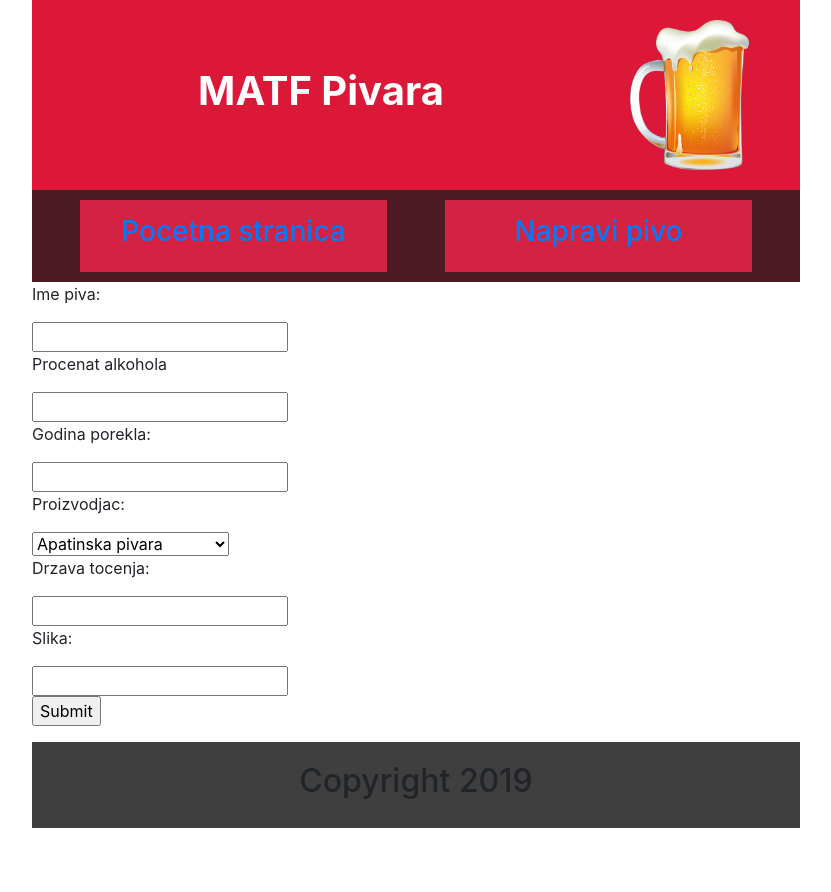
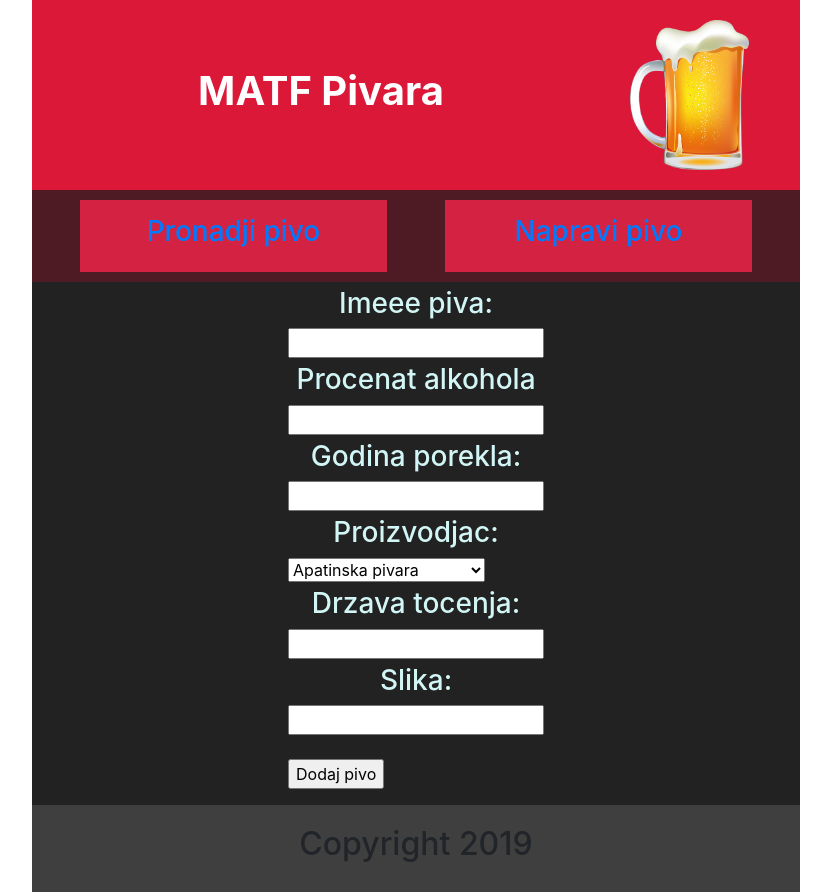
Before and after one commit to MarkoMAT4/MarkoMAT4.github.io, a PHP site: page /napravi.php in a window 1280 px wide. Shown: the whole page, without its empty margins (224-1055 px from the left). Before the commit the page ends 828 px from the top, so only its background shows below. Run offline with PHP 8.4, Linux system fonts and the light colour scheme; data comes from the database, SQL or seed files in the repository.

Commit message:
Malo CSS

```diff
--- a/css/style.css
+++ b/css/style.css
@@ -78,6 +78,32 @@
     color: azure;
 }
 
+.glavno > div > form> h3{
+    padding-top: 5px;
+    text-align: center;
+    color: rgb(210, 245, 245);
+}
+
+.form{
+    padding: 20px;
+    margin: 20px;
+}
+
+textarea {
+    width: 100%;
+    height: 150px;
+    padding: 12px 20px;
+    box-sizing: border-box;
+    border: 2px solid #ccc;
+    border-radius: 4px;
+    background-color: #f8f8f8;
+    resize: none;
+  }
+
+input[type=text]:focus {
+    background-color: rgb(212, 231, 238);
+  }
+
 .lista {
     display: flex;
 }
--- a/napravi.php
+++ b/napravi.php
@@ -13,15 +13,16 @@
 		require_once 'uvekisto.php';
 	?>
 	<body>
+	<div class = glavno>
+		<div>
 		<form action="napravi.php" method="POST">
-			<p>Ime piva: </p>
-			<input type="text" name="ime">
-			<p>Procenat alkohola </p>
+				<h3>Imeee piva: </h3>
+			<input type="text" name="ime" >
+				<h3>Procenat alkohola </h3>
 			<input type="text" name="procenat">
-			<p>Godina porekla: </p>
+				<h3>Godina porekla: </h3>
 			<input type="text" name="godina">
-
-			<p>Proizvodjac: </p>
+			<h3>Proizvodjac: </h3>
 			<select name="proizv">
 
 				  <?php
@@ -33,13 +34,14 @@
 
 			</select>
 
-			<p>Drzava tocenja: </p>
+				<h3>Drzava tocenja: </h3>
 			<input type="text" name="drzavaTocenja">
-			<p>Slika: </p>
+				<h3>Slika: </h3>
 			<input type="text" name="urlSlike">
-			<br>
-			<input type="submit" val="Dodaj"></input>
+			<br><br>
+			<input type="submit" val="Dodaj" value="Dodaj pivo" >
 		</form>
+				</div>
 
 		<?php
 			if(isset($_POST["ime"])) {
@@ -63,6 +65,7 @@
 
 			}
 		?>
+		</div>
 		<div class="footer">
             <h2>Copyright 2019</h2>
 		</div>
--- a/uvekisto.php
+++ b/uvekisto.php
@@ -8,7 +8,7 @@
 </div>
 
 <div class="nav">
-	<div ><a href="index.php"><h3>Pocetna stranica</h3></a></div>
+	<div ><a href="index.php"><h3>Pronadji pivo</h3></a></div>
     <div ><a href="napravi.php"><h3>Napravi pivo</h3></a></div>
 
 
```
